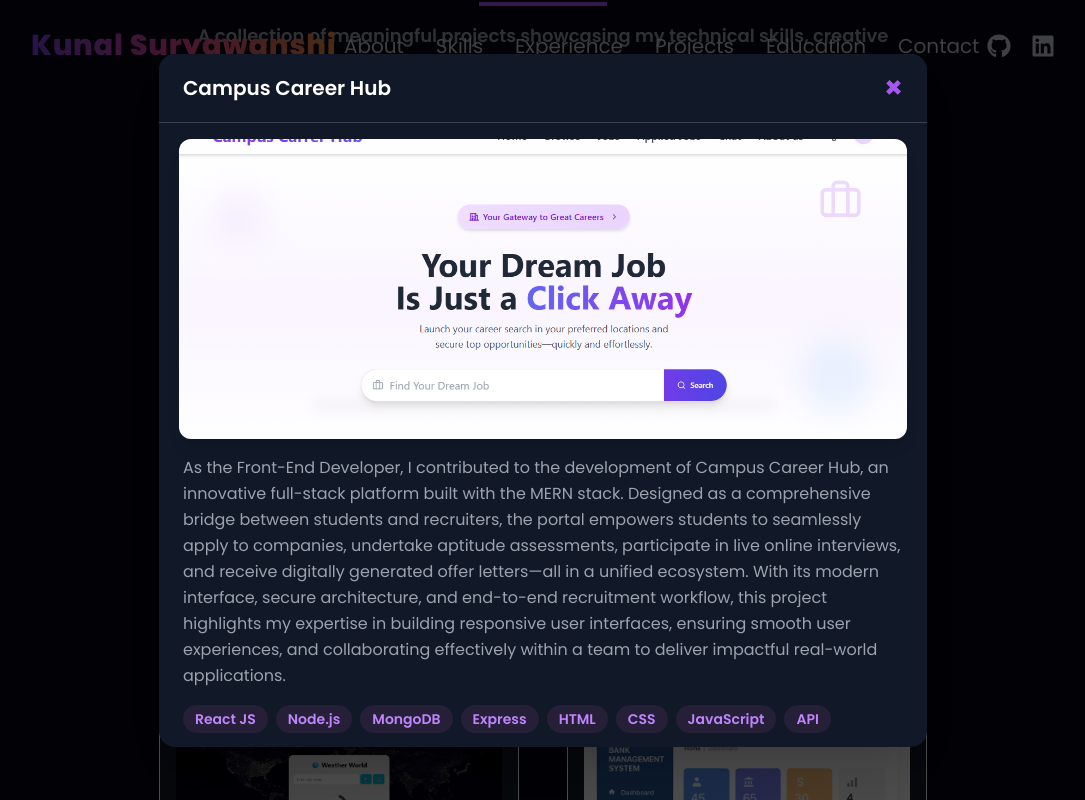
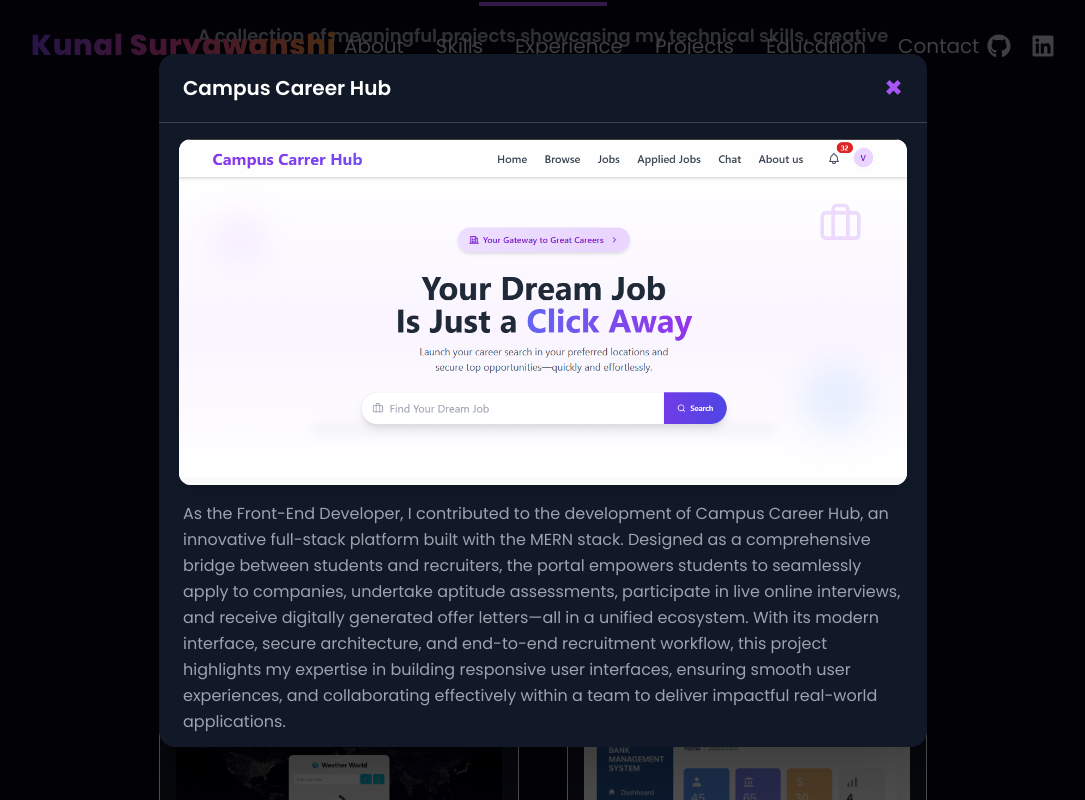
Before and after one commit to Ksuryawanshi1/MY_Portfolio, a React (Vite) app: page / in a window 1280 px wide. Both pictures are taken after a click on the element 436 px from the left and 3508 px from the top of the page. Shown: the part 3108-3908 px from the top of the page, without its empty margins (97-1182 px from the left). Built offline with nearby package versions, Linux system fonts and the light colour scheme.

Commit message:
Update Work.jsx

```diff
--- a/src/Components/Work/Work.jsx
+++ b/src/Components/Work/Work.jsx
@@ -8,18 +8,15 @@ const Work = () => {
   const handleOpenModal = (project) => setSelectedProject(project);
   const handleCloseModal = () => setSelectedProject(null);
 
-  // Lock / unlock background scroll on modal open
+  // Disable background scroll while modal open
   useEffect(() => {
     document.body.style.overflow = selectedProject ? "hidden" : "auto";
   }, [selectedProject]);
 
-  // Motion variants
+  // Motion Variants
   const containerVariants = {
     hidden: { opacity: 0 },
-    show: {
-      opacity: 1,
-      transition: { staggerChildren: 0.15 },
-    },
+    show: { opacity: 1, transition: { staggerChildren: 0.15 } },
   };
 
   const cardVariants = {
@@ -82,6 +79,7 @@ const Work = () => {
               <h3 className="text-2xl font-bold text-white mb-2">
                 {project.title}
               </h3>
+
               <p className="text-gray-500 mb-4 pt-4 line-clamp-3">
                 {project.description}
               </p>
@@ -124,6 +122,7 @@ const Work = () => {
                 <h2 className="text-xl font-semibold text-white">
                   {selectedProject.title}
                 </h2>
+
                 <button
                   onClick={handleCloseModal}
                   className="text-purple-500 text-3xl font-bold hover:text-white"
@@ -132,7 +131,7 @@ const Work = () => {
                 </button>
               </div>
 
-              {/* Scroll Area */}
+              {/* Scrollable Area */}
               <div className="overflow-y-auto max-h-[78vh] scrollbar-thin">
 
                 {/* Image */}
@@ -140,7 +139,7 @@ const Work = () => {
                   <img
                     src={selectedProject.image}
                     alt={selectedProject.title}
-                    className="w-full max-h-[300px] object-cover rounded-xl shadow-lg"
+                    className="w-full max-h-[450px] object-contain rounded-xl shadow-lg bg-white"
                   />
                 </div>
 
```
